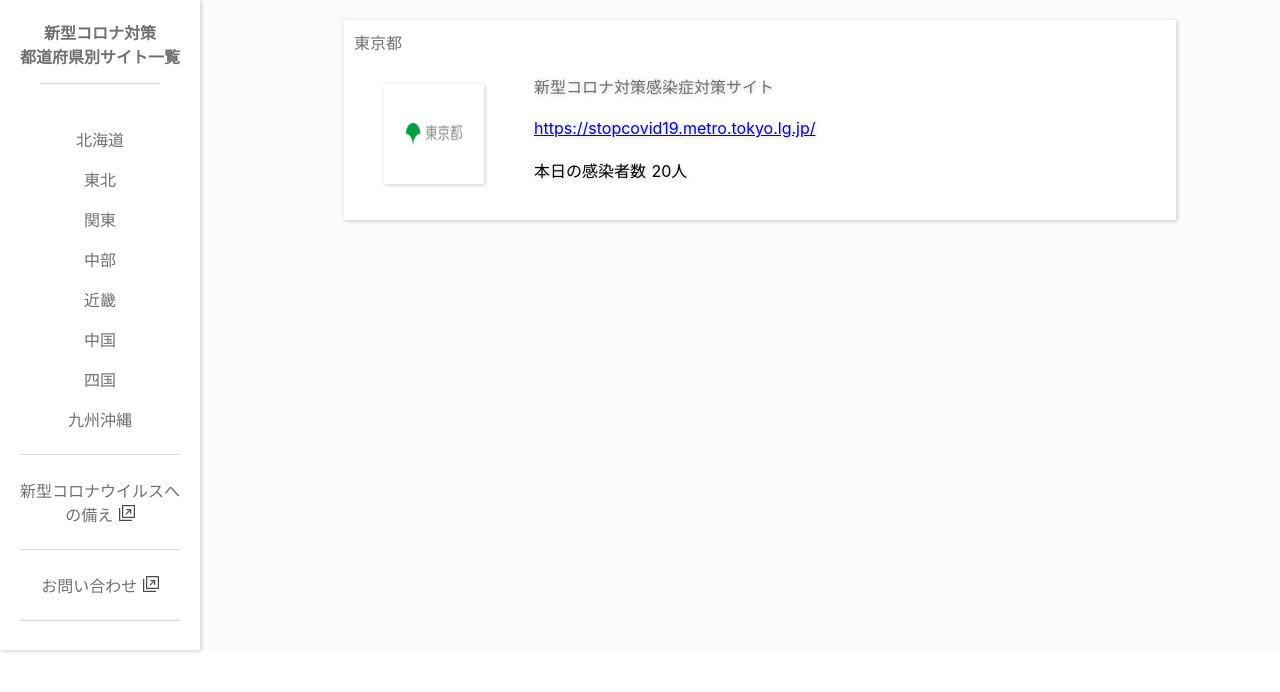
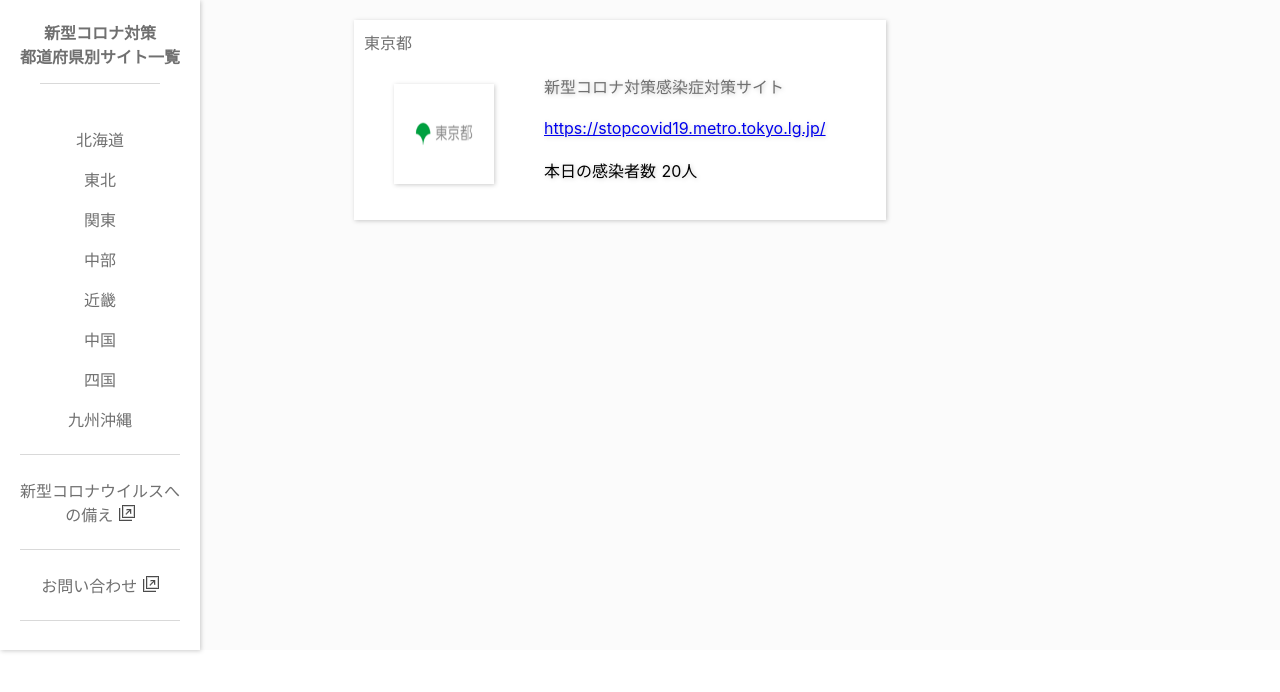
Before and after one commit to GakutoOkawara/covid19-prefectures, a Nuxt app: page / in a window 1280 px wide. Shown: the top 692 px of the page. Built offline with nearby package versions, Linux system fonts and the light colour scheme.

Commit message:
width/height修正

```diff
--- a/components/Main.vue
+++ b/components/Main.vue
@@ -8,7 +8,9 @@
         </div>
         <div class="site-detail">
           <p class="site-name">新型コロナ対策感染症対策サイト</p>
-          <a href="https://stopcovid19.metro.tokyo.lg.jp/">https://stopcovid19.metro.tokyo.lg.jp/</a>
+          <a href="https://stopcovid19.metro.tokyo.lg.jp/"
+            >https://stopcovid19.metro.tokyo.lg.jp/</a
+          >
           <p class="infected">本日の感染者数 20人</p>
         </div>
       </li>
@@ -34,13 +36,13 @@ export default {};
 
 <style scoped>
 .main > ul {
-  width: 1080px;
-  height: 1000px;
+  width: 800px;
+  height: 650px;
   display: inline-block;
   box-sizing: border-box;
 }
 .store {
-  width: 80%;
+  width: 70%;
   height: 200px;
   list-style-type: none;
   padding: 10px;
@@ -60,7 +62,7 @@ export default {};
 }
 .site-detail {
   float: left;
-  width: 80%;
+  width: 60%;
   filter: drop-shadow(1px 1px 2px rgba(0, 0, 0, 0.2));
 }
 .site-name {
```
